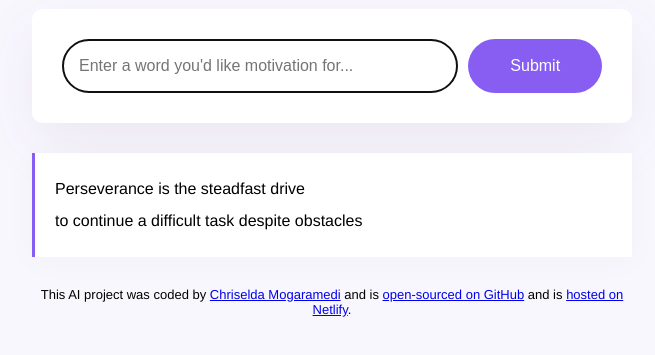
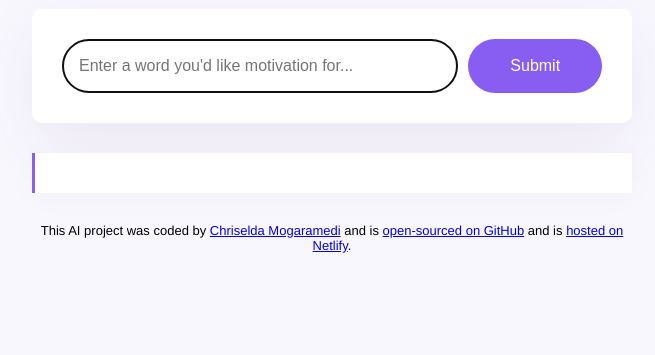
Before and after one commit to Chriseldam217/Motivational-quotes-generator, a plain HTML site: page index.html in a window 1280 px wide. Shown: the part 243-598 px from the top of the page, without its empty margins (308-963 px from the left). Drawn offline with nearby package versions, Linux system fonts and the light colour scheme.

Commit message:
updated html

```diff
--- a/index.html
+++ b/index.html
@@ -24,11 +24,7 @@
           />
           <input type="submit" class="submit-button" />
         </form>
-        <div class="motivation" id="motivation">
-          Perseverance is the steadfast drive
-          <br />
-          to continue a difficult task despite obstacles
-        </div>
+        <div class="motivation" id="motivation"></div>
       </main>
 
       <footer>
```
